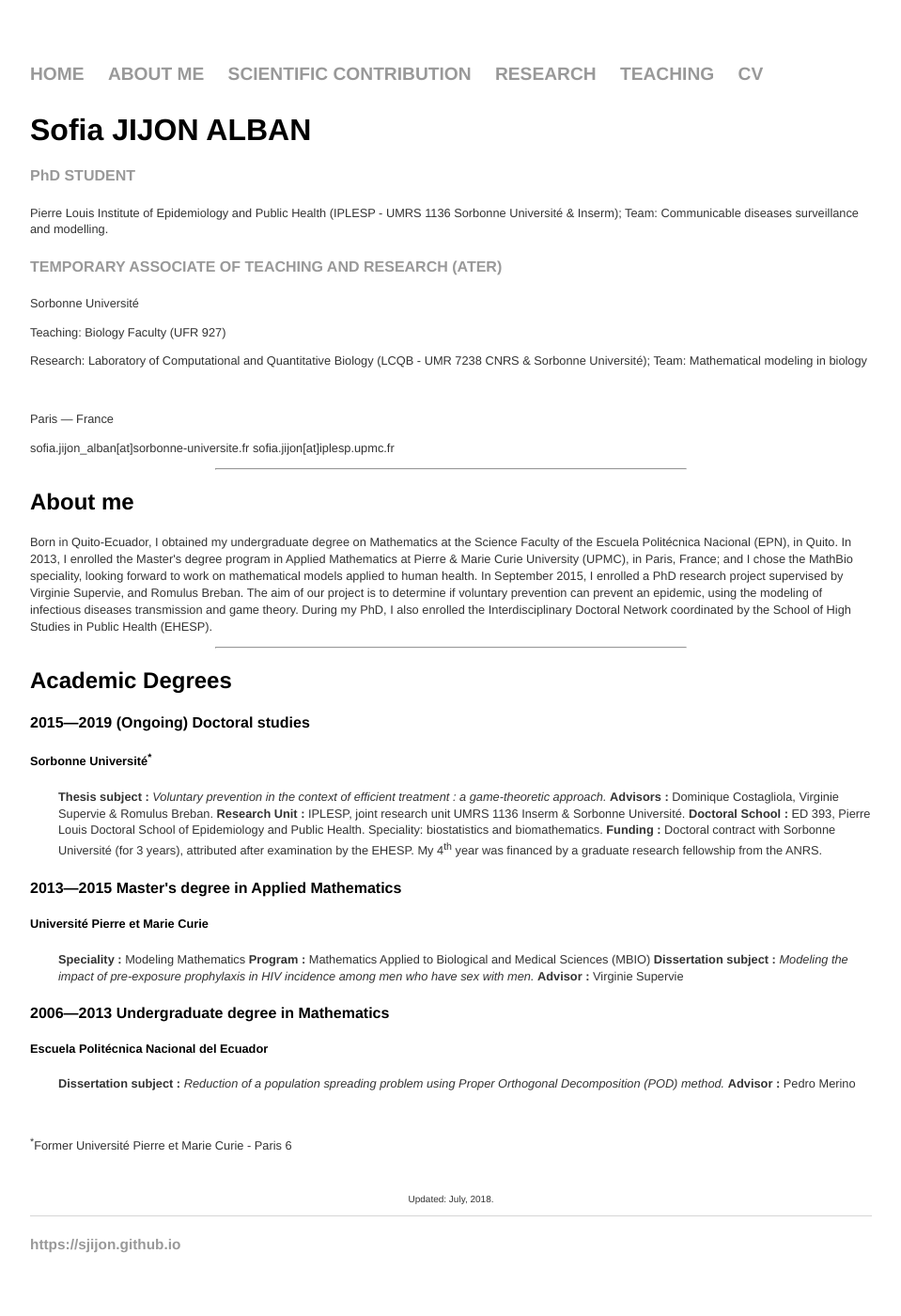
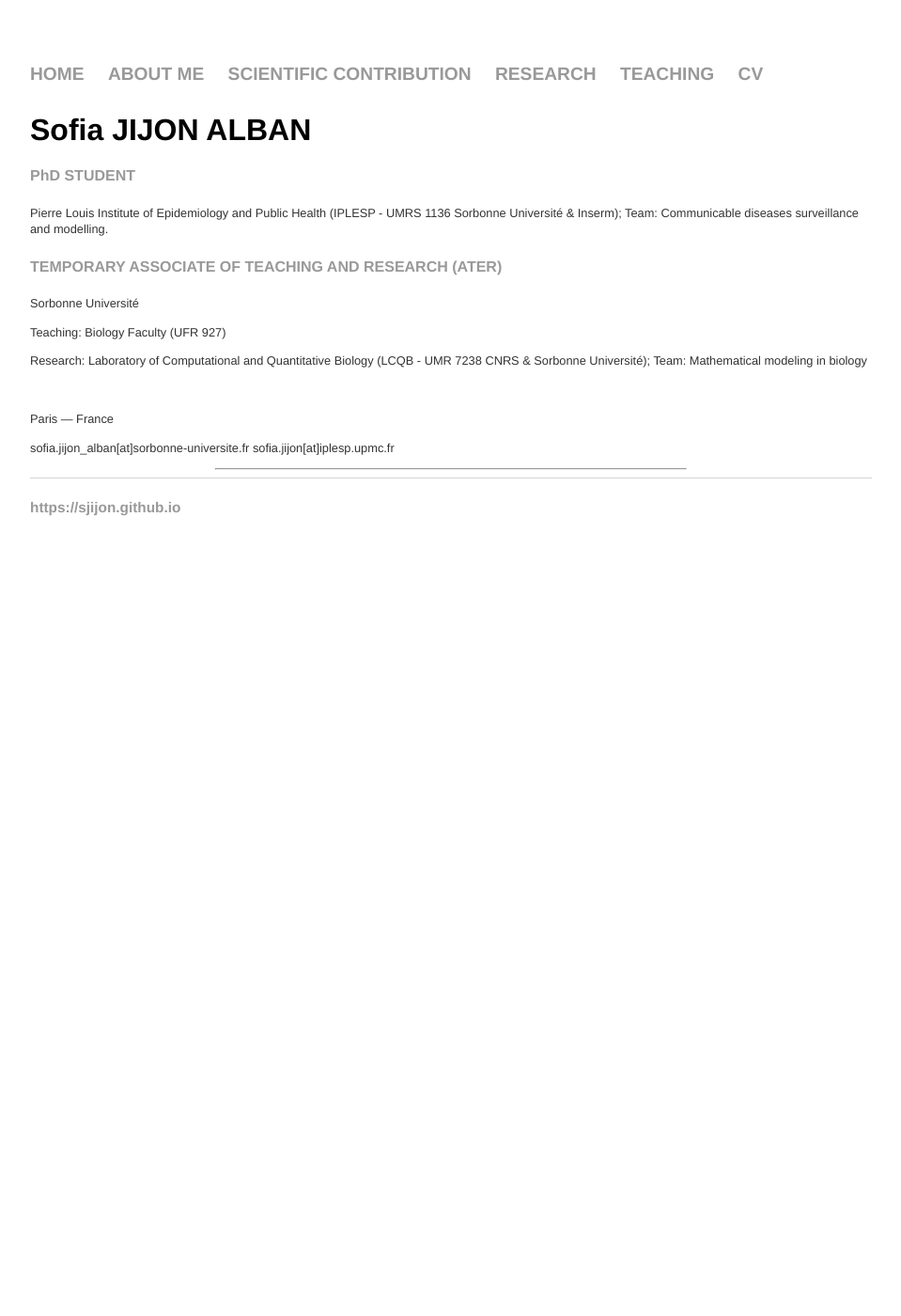
Before and after one commit to sjijon/sjijon.github.io, a Jekyll site: the page built from index.html, in a window 1280 px wide. Shown: the whole page at 94% size, without its empty margins (160-1119 px from the left). Built offline with Jekyll 4.4.1, drawn with Linux system fonts in a browser that asks for light colours; after the commit the page ends 900 px from its top, so only the background shows below that.

Commit message:
Update index.html

```diff
--- a/index.html
+++ b/index.html
@@ -33,59 +33,4 @@ title: Sofia JIJON
 		sofia.jijon[at]iplesp.upmc.fr
 	</p>
 	<hr width="500" />
-	<h2>About me</h2>
-	<p>
-		Born in Quito-Ecuador, I obtained my undergraduate degree on Mathematics at the Science Faculty of the Escuela Politécnica Nacional (EPN), in Quito. In 2013, I enrolled the Master's degree program in Applied Mathematics at Pierre & Marie Curie University (UPMC), in Paris, France; and I chose the MathBio speciality, looking forward to work on mathematical models applied to human health. In September 2015, I enrolled a PhD research project supervised by Virginie Supervie, and Romulus Breban. The aim of our project is to determine if voluntary prevention can prevent an epidemic, using the modeling of infectious diseases transmission and game theory. During my PhD, I also enrolled the Interdisciplinary Doctoral Network coordinated by the School of High Studies in Public Health (EHESP).
-	</p>
-	<hr width="500" />
-
-				<h2 style="text-align:left;">
-					<strong>Academic Degrees</strong>
-				</h2>
-				<h4>
-					2015—2019 (Ongoing) Doctoral studies
-				</h4>
-				<h5>
-					Sorbonne Université<sup>*</sup>
-				</h5>
-
-				<p style="padding-left:30px;">
-					<strong>Thesis subject :</strong> <em>Voluntary prevention in the context of efficient treatment : a game-theoretic approach.</em>
-					<strong>Advisors :</strong> Dominique Costagliola, Virginie Supervie & Romulus Breban.
-					<strong>Research Unit :</strong> IPLESP, joint research unit UMRS 1136 Inserm & Sorbonne Université.
-					<strong>Doctoral School : </strong>ED 393, Pierre Louis Doctoral School of Epidemiology and Public Health. Speciality: biostatistics and biomathematics.
-					<strong>Funding :</strong> Doctoral contract with Sorbonne Université (for 3 years), attributed after examination by the EHESP. My 4<sup>th</sup> year was financed by a graduate research fellowship from the ANRS.
-				</p>
-
-				<h4>
-					2013—2015 Master's degree in Applied Mathematics
-				</h4>
-				<h5>
-					Université Pierre et Marie Curie
-				</h5>
-				<p style="padding-left:30px;">
-					<strong>Speciality :</strong> Modeling Mathematics
-					<strong>Program :</strong> Mathematics Applied to Biological and Medical Sciences (MBIO)
-					<strong>Dissertation subject :</strong> <em>Modeling the impact of pre-exposure prophylaxis in HIV incidence among men who have sex with men.</em>
-					<strong>Advisor : </strong>Virginie Supervie
-				</p>
-
-				<h4>
-					2006—2013 Undergraduate degree in Mathematics
-				</h4>
-				<h5>
-					Escuela Politécnica Nacional del Ecuador
-				</h5>
-				<p style="padding-left:30px;">
-					<strong>Dissertation subject :</strong> <em>Reduction of a population spreading problem using Proper Orthogonal Decomposition (POD) method.</em>
-					<strong>Advisor :</strong> Pedro Merino
-				</p>
-				</br>
-			<p>
-				<sup>*</sup>Former Université Pierre et Marie Curie - Paris 6
-			</p>
-			</br>
-		<p style="font-size:10px;text-align:center;">
-			Updated: July, 2018.
-		</p>
 		</div><!-- /.blurb -->
```
